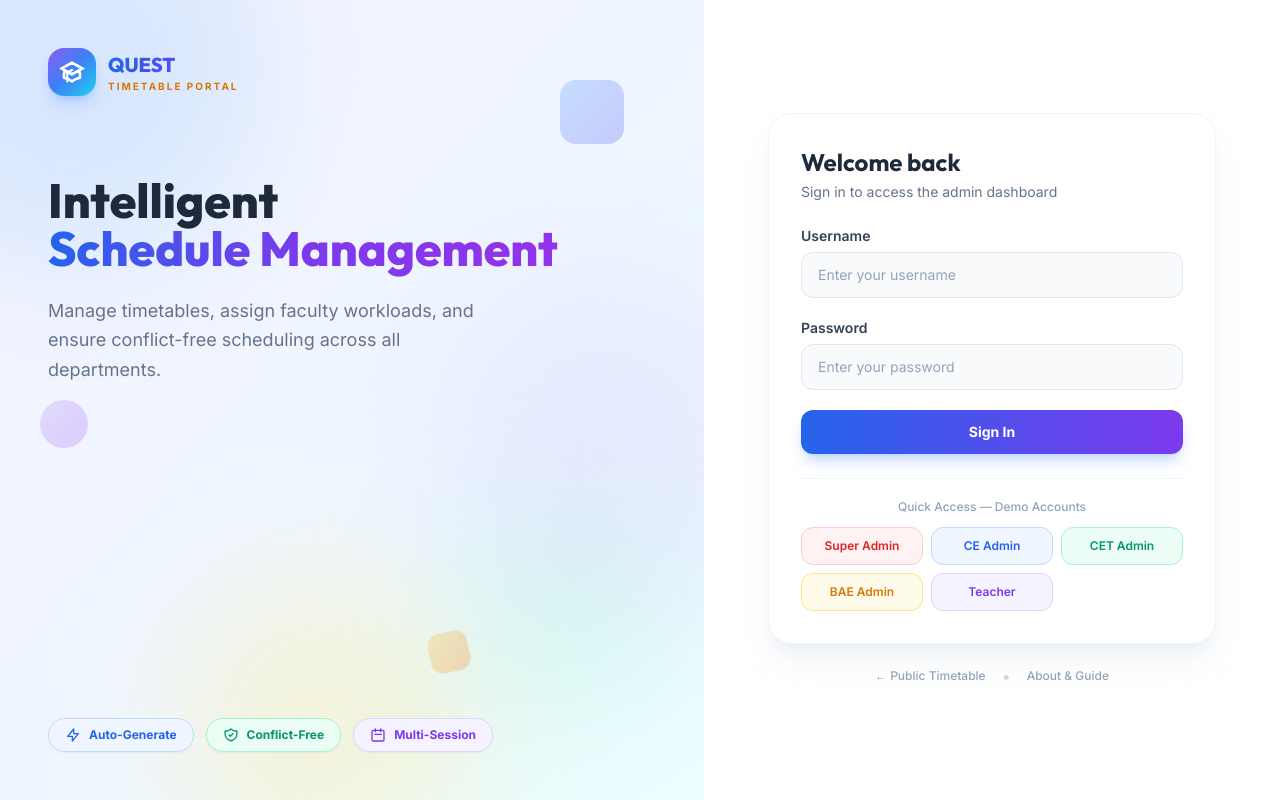
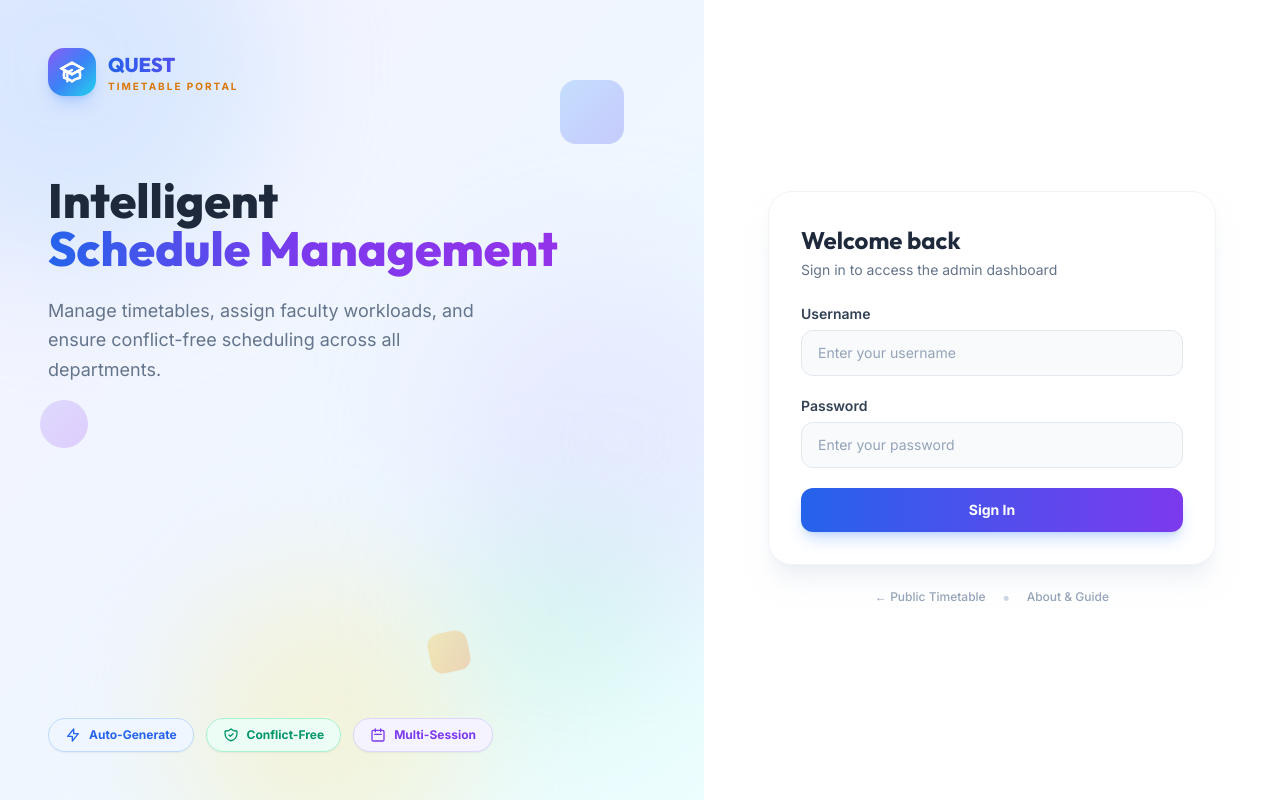
Before and after one commit to riabha/t, a React (Vite) app in the folder frontend/: page /login in a window 1280 px wide. Built offline with nearby package versions, Linux system fonts and the light colour scheme.

Commit message:
Remove demo credentials from login page

```diff
--- a/frontend/src/pages/LoginPage.jsx
+++ b/frontend/src/pages/LoginPage.jsx
@@ -2,14 +2,6 @@ import React, { useState } from 'react';
 import { useNavigate, Link } from 'react-router-dom';
 import { useAuth } from '../context/AuthContext';
 import { HiOutlineAcademicCap, HiOutlineLightningBolt, HiOutlineShieldCheck, HiOutlineCalendar } from 'react-icons/hi';
-
-const DEMO_CREDENTIALS = [
-    { u: 'admin', p: 'admin123', label: 'Super Admin', badge: 'bg-red-50 text-red-600 border-red-200 hover:bg-red-100' },
-    { u: 'admin_ce', p: 'admin123', label: 'CE Admin', badge: 'bg-blue-50 text-blue-600 border-blue-200 hover:bg-blue-100' },
-    { u: 'admin_cet', p: 'admin123', label: 'CET Admin', badge: 'bg-emerald-50 text-emerald-600 border-emerald-200 hover:bg-emerald-100' },
-    { u: 'admin_bae', p: 'admin123', label: 'BAE Admin', badge: 'bg-amber-50 text-amber-600 border-amber-200 hover:bg-amber-100' },
-    { u: 'riaz', p: 'teacher123', label: 'Teacher', badge: 'bg-violet-50 text-violet-600 border-violet-200 hover:bg-violet-100' },
-];
 
 export default function LoginPage() {
     const { login } = useAuth();
@@ -32,8 +24,6 @@ export default function LoginPage() {
             setLoading(false);
         }
     };
-
-    const fillDemo = (u, p) => { setUsername(u); setPassword(p); };
 
     return (
         <div className="min-h-screen flex">
@@ -158,19 +148,6 @@ export default function LoginPage() {
                                 ) : 'Sign In'}
                             </button>
                         </form>
-
-                        {/* Demo Credentials */}
-                        <div className="mt-6 pt-5 border-t border-slate-100">
-                            <p className="text-xs text-slate-400 text-center mb-3 font-medium">Quick Access — Demo Accounts</p>
-                            <div className="grid grid-cols-2 sm:grid-cols-3 gap-2">
-                                {DEMO_CREDENTIALS.map(({ u, p, label, badge }) => (
-                                    <button key={u} onClick={() => fillDemo(u, p)}
-                                        className={`text-xs py-2.5 px-3 rounded-xl transition-all border font-semibold hover:scale-[1.02] active:scale-95 ${badge}`}>
-                                        {label}
-                                    </button>
-                                ))}
-                            </div>
-                        </div>
                     </div>
 
                     {/* Back link */}
```
